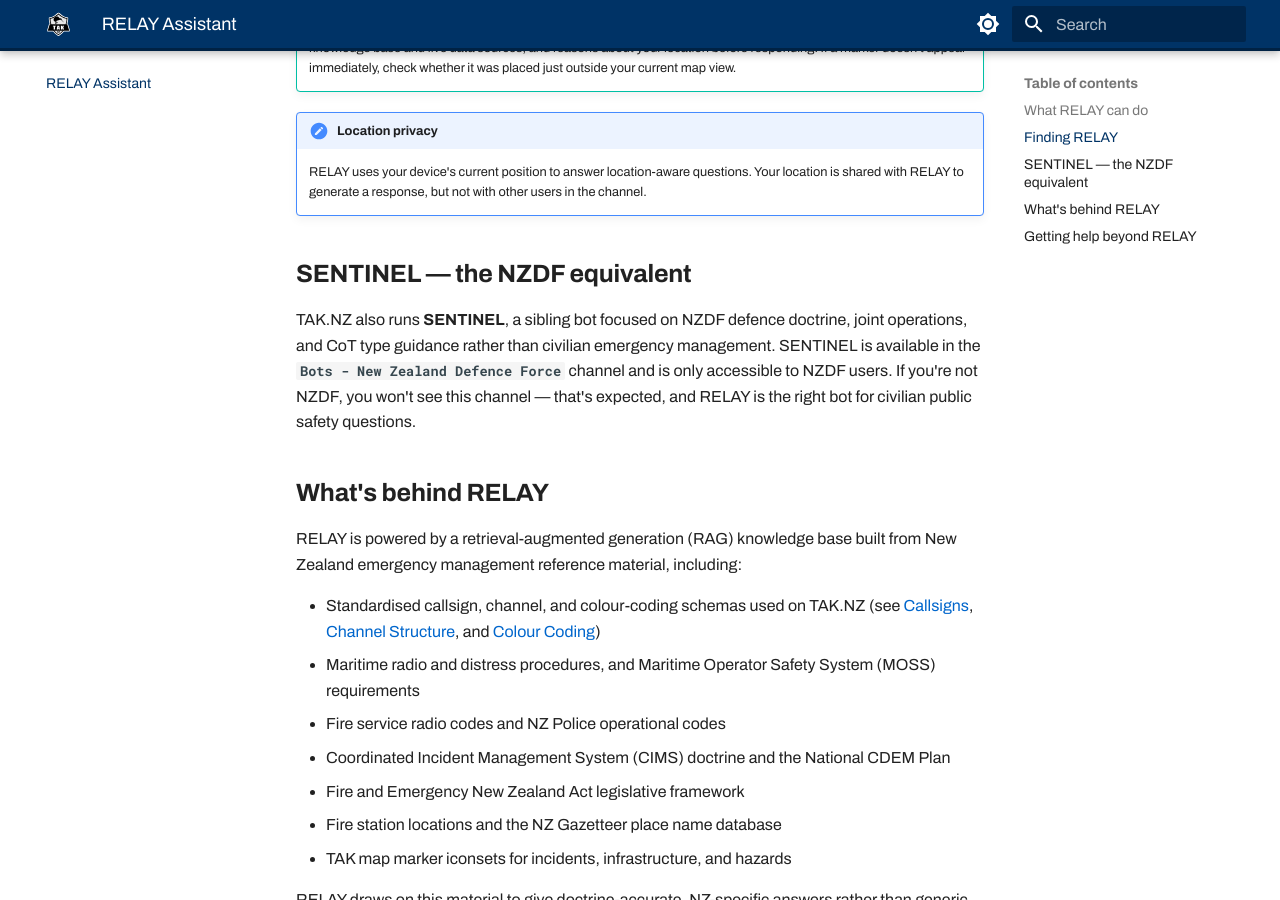
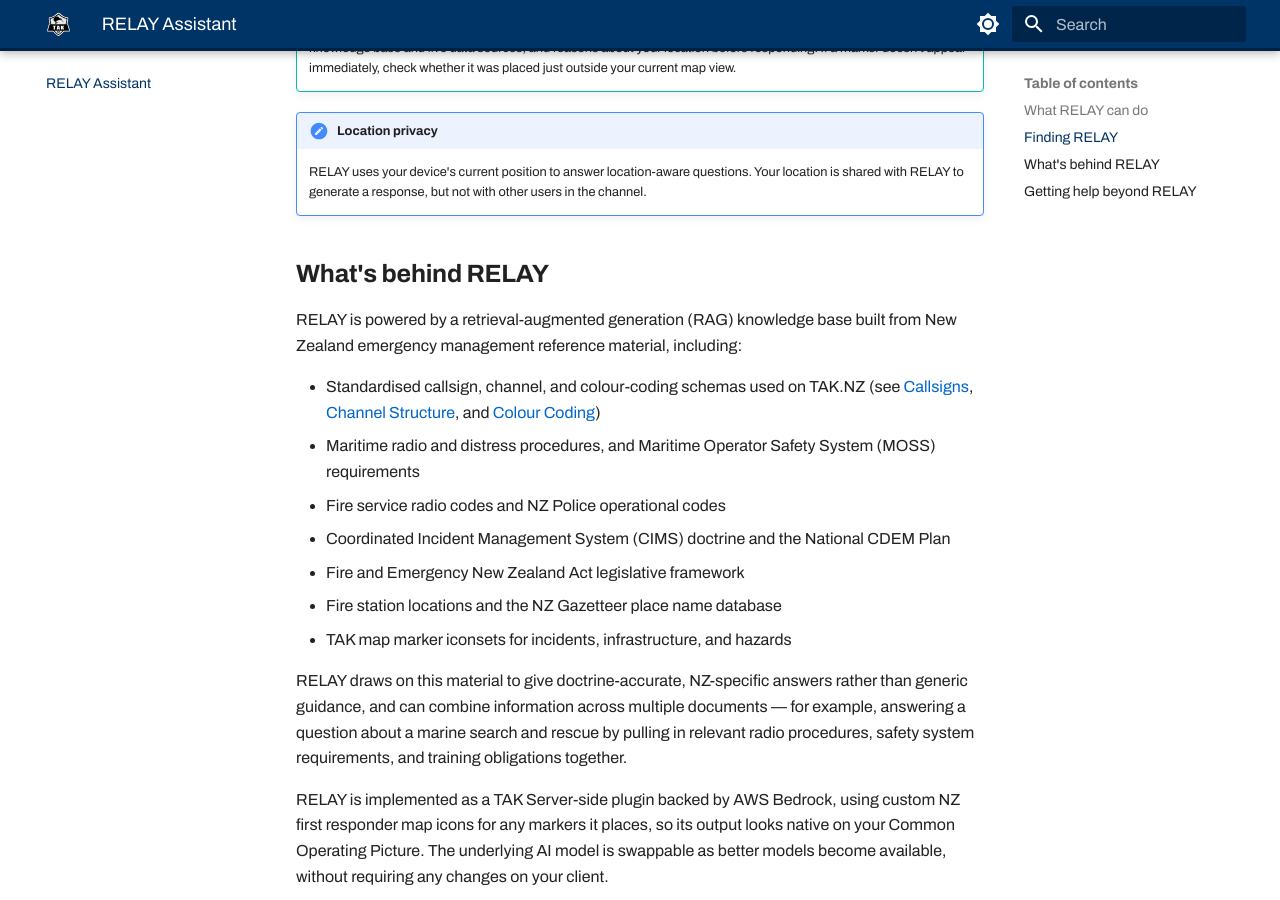
Before and after one commit to TAK-NZ/user-docs, an MkDocs documentation site: the page built from docs/reference/relay.md, in a window 1280 px wide and 900 px high, scrolled down 1099 px. Built offline with MkDocs 1.6.1 and Material for MkDocs 9.7.7, drawn with Linux system fonts in a browser that asks for light colours.

Commit message:
Remove SENTINEL bot reference from relay docs

```diff
--- a/docs/reference/relay.md
+++ b/docs/reference/relay.md
@@ -28,10 +28,6 @@
 !!! note "Location privacy"
     RELAY uses your device's current position to answer location-aware questions. Your location is shared with RELAY to generate a response, but not with other users in the channel.
 
-## SENTINEL — the NZDF equivalent
-
-TAK.NZ also runs **SENTINEL**, a sibling bot focused on NZDF defence doctrine, joint operations, and CoT type guidance rather than civilian emergency management. SENTINEL is available in the **`Bots - New Zealand Defence Force`** channel and is only accessible to NZDF users. If you're not NZDF, you won't see this channel — that's expected, and RELAY is the right bot for civilian public safety questions.
-
 ## What's behind RELAY
 
 RELAY is powered by a retrieval-augmented generation (RAG) knowledge base built from New Zealand emergency management reference material, including:
```
